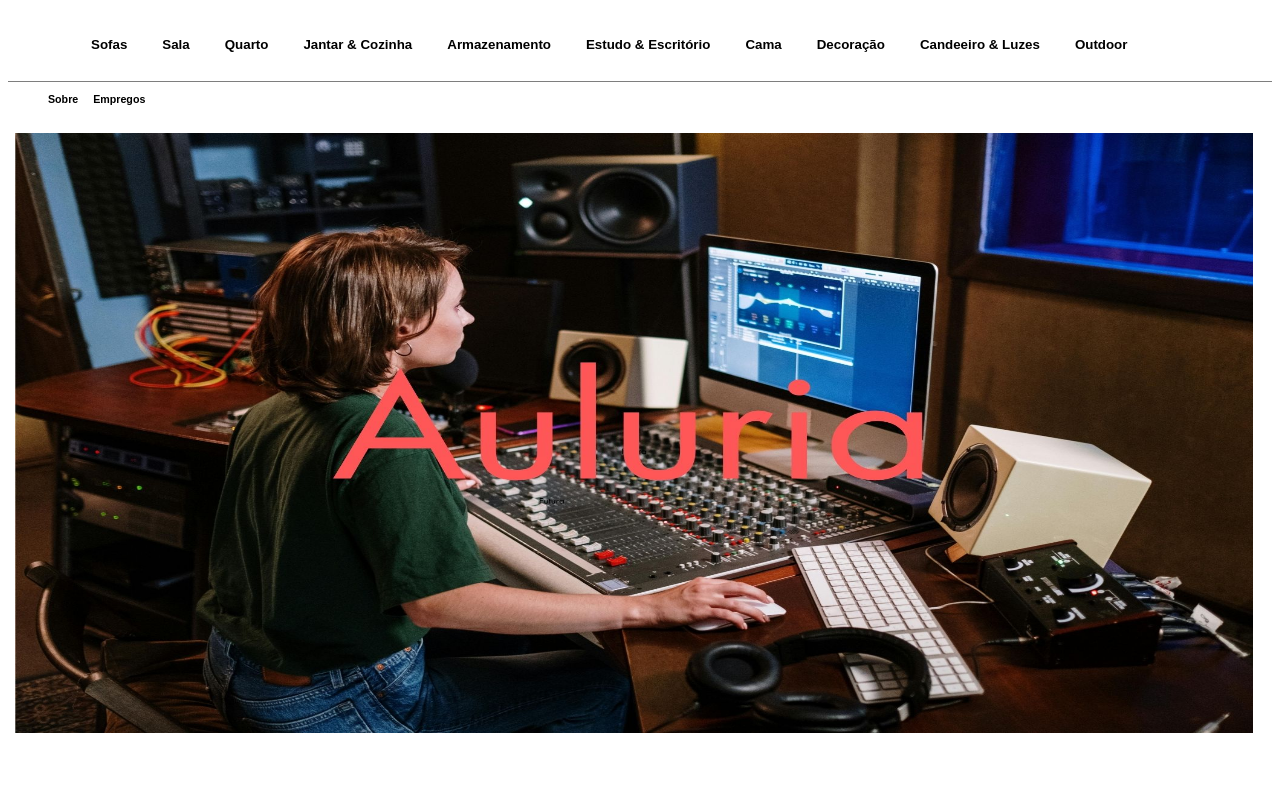
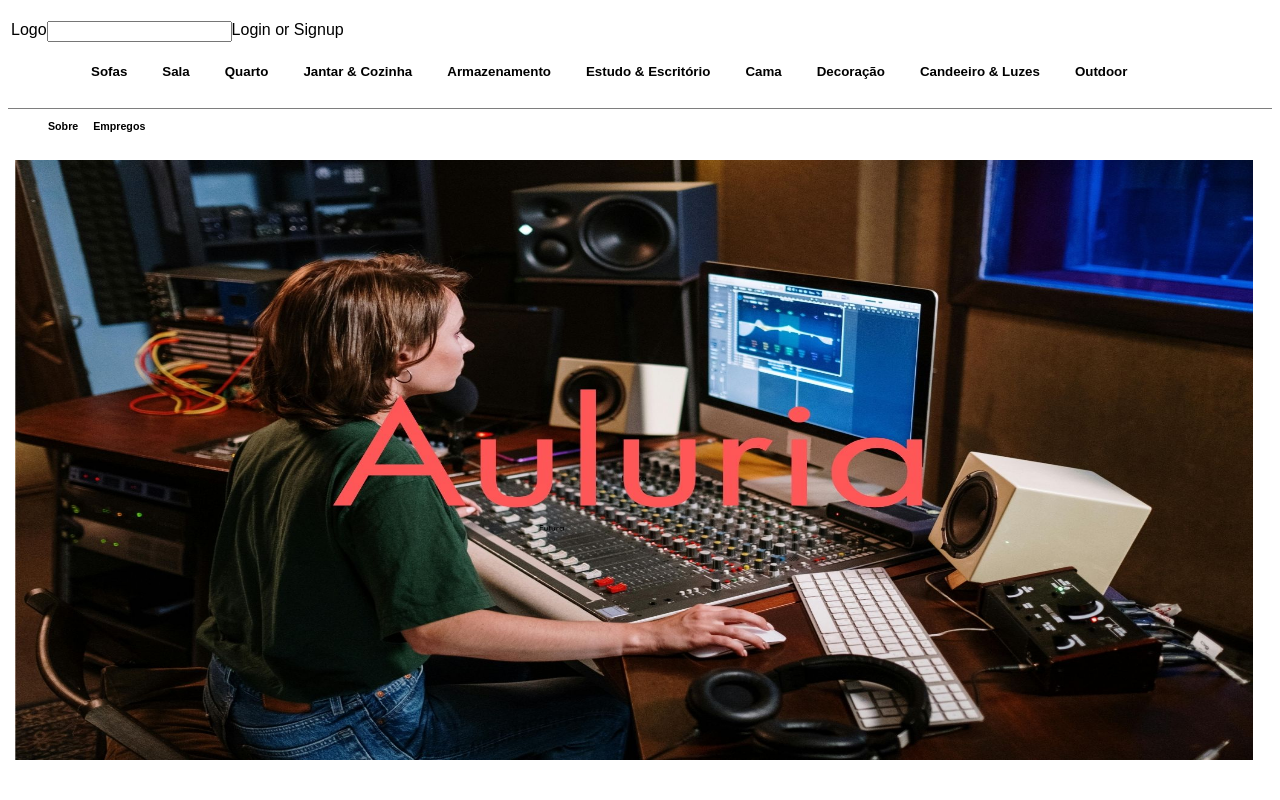
Before and after one commit to m3rcio/serene-shopping, an Angular app in the folder serene-shopping/: page / in a window 1280 px wide. Shown: the top 800 px of the page. Built offline with nearby package versions, Linux system fonts and the light colour scheme.

Commit message:
header update 2

```diff
--- a/serene-shopping/src/app/app.component.html
+++ b/serene-shopping/src/app/app.component.html
@@ -2,6 +2,11 @@
     <header>
         <div class="dropdown">
             <div class="dropdown-content">
+                <div class="logo-div">
+                    <span class="logo">Logo</span>
+                    <input type="text" class="search">
+                    <span class="login">Login or Signup</span>
+                </div>
               <div id="div-1">
                 <ul>
                   <li>Sofas</li>
```
